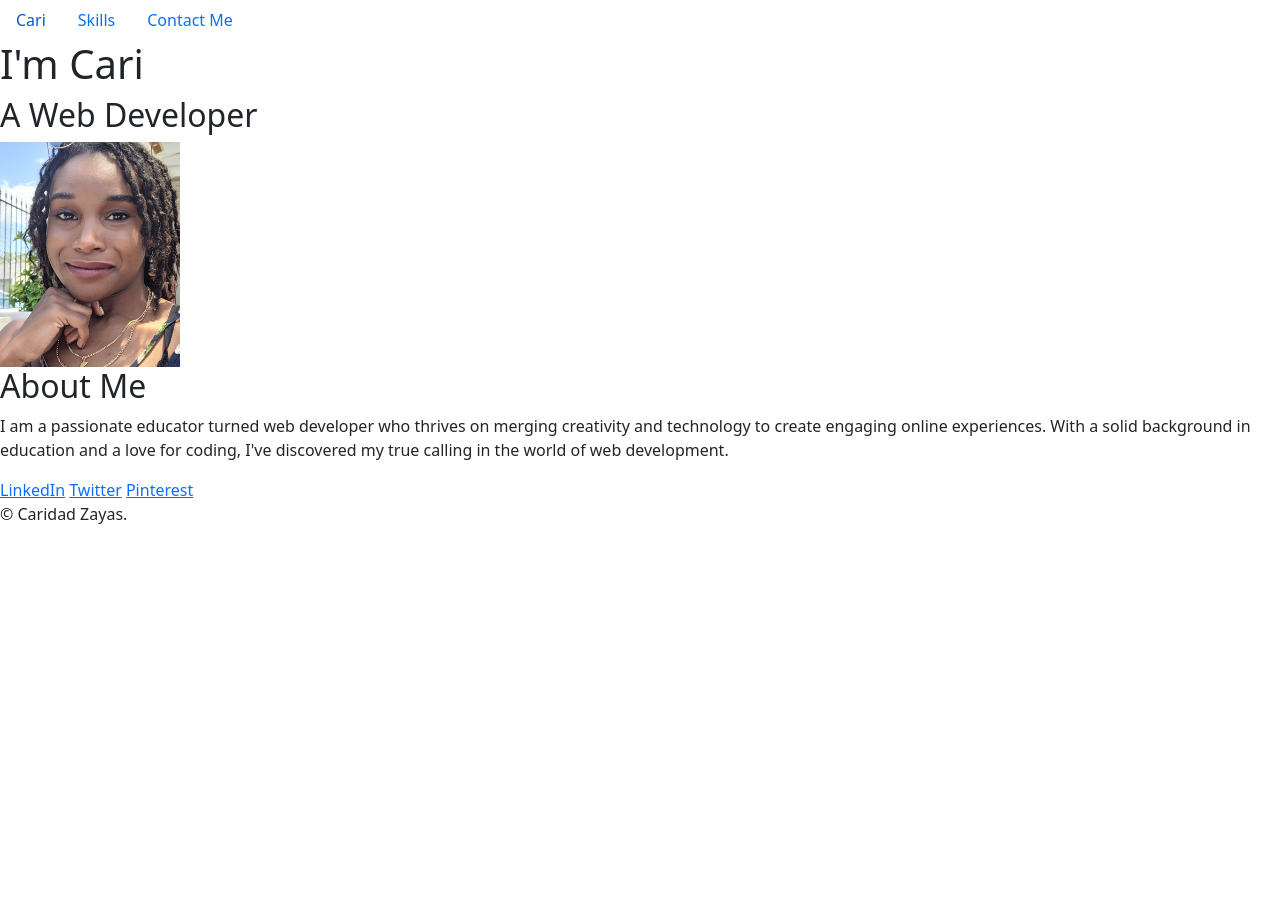
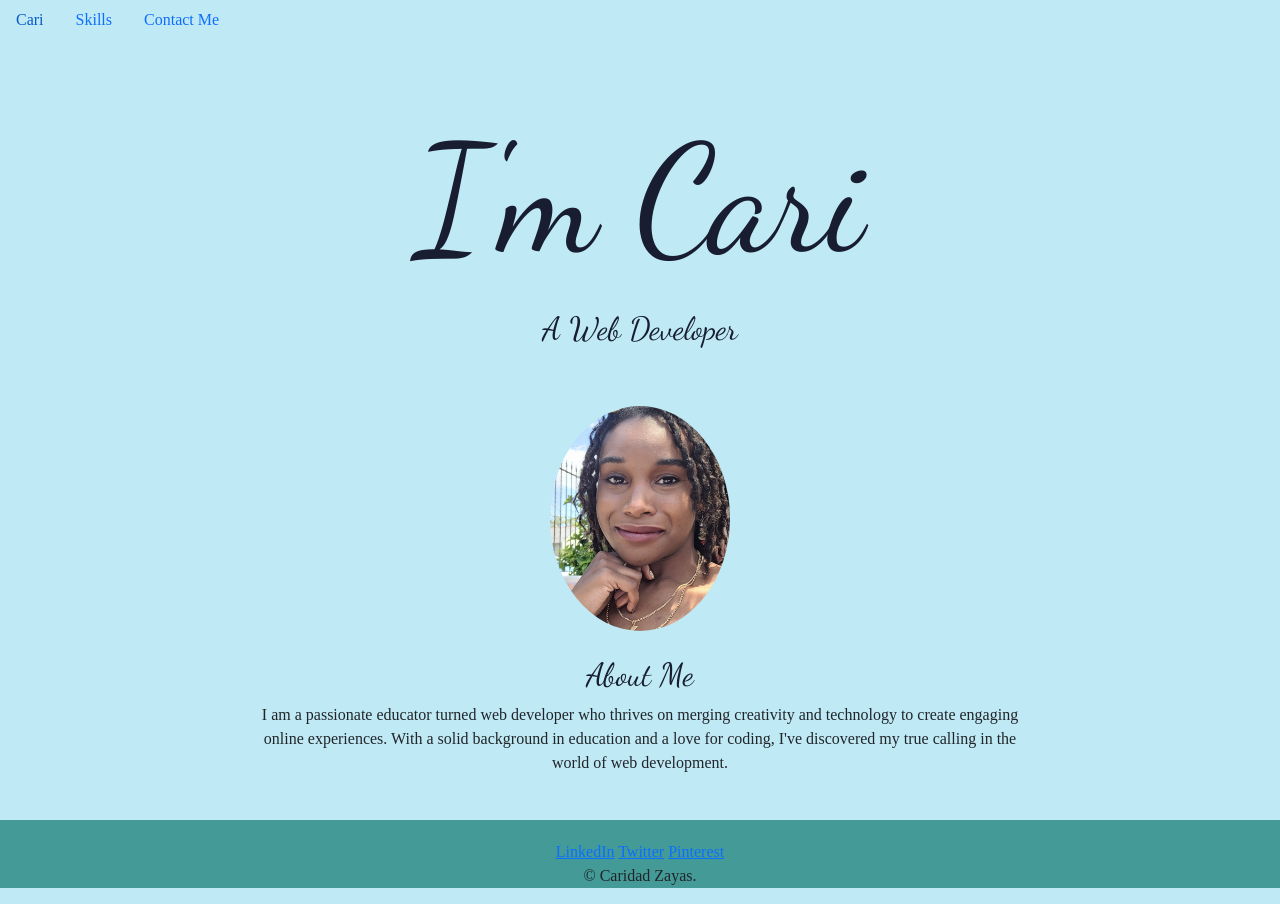
Before and after one commit to Caridad23/Profile, a plain HTML site: page index.html in a window 1280 px wide. Before the commit the page ends 800 px from the top, so only its background shows below. Drawn offline with nearby package versions, Linux system fonts and the light colour scheme; files that its build step writes are made by us from their sources; files whose address does not match are found by name; a web font is replaced by a local one.

Commit message:
Add files via upload

```diff
--- a/index.html
+++ b/index.html
@@ -9,7 +9,7 @@
 <link href="https://fonts.googleapis.com/css2?family=Babylonica&family=Courgette&family=Sawarabi+Mincho&display=swap" rel="stylesheet">
 <link href="https://fonts.googleapis.com/css2?family=Babylonica&family=Courgette&family=Dancing+Script&family=Sawarabi+Mincho&display=swap" rel="stylesheet">
 <link href="https://cdn.jsdelivr.net/npm/bootstrap@5.3.0/dist/css/bootstrap.min.css" rel="stylesheet" integrity="sha384-9ndCyUaIbzAi2FUVXJi0CjmCapSmO7SnpJef0486qhLnuZ2cdeRhO02iuK6FUUVM" crossorigin="anonymous">
-<link rel=“stylesheet” type=“text/css” href=“styles.css”>
+<link rel="stylesheet" href="./css/styles.css">
     </head>
     <body>
       <ul class="nav">
--- a/styles.css
+++ b/styles.css
@@ -3,9 +3,6 @@ body{
     margin: 0px;
     text-align: center;
     font-family: 'Sawarabi Mincho', serif;
-}
-.nav{
-
 }
 
 .intro{
@@ -40,9 +37,7 @@ h3{
     position: relative;
     padding: 50px 0 20px 0;
 }
-.mid-div{
 
-}
 .bottom-div{
     padding-top: 20px;
     background-color: #439A97;
```
Also changed, not shown: contactme.html (+1 -1 lines), skills.html (+1 -1 lines).
